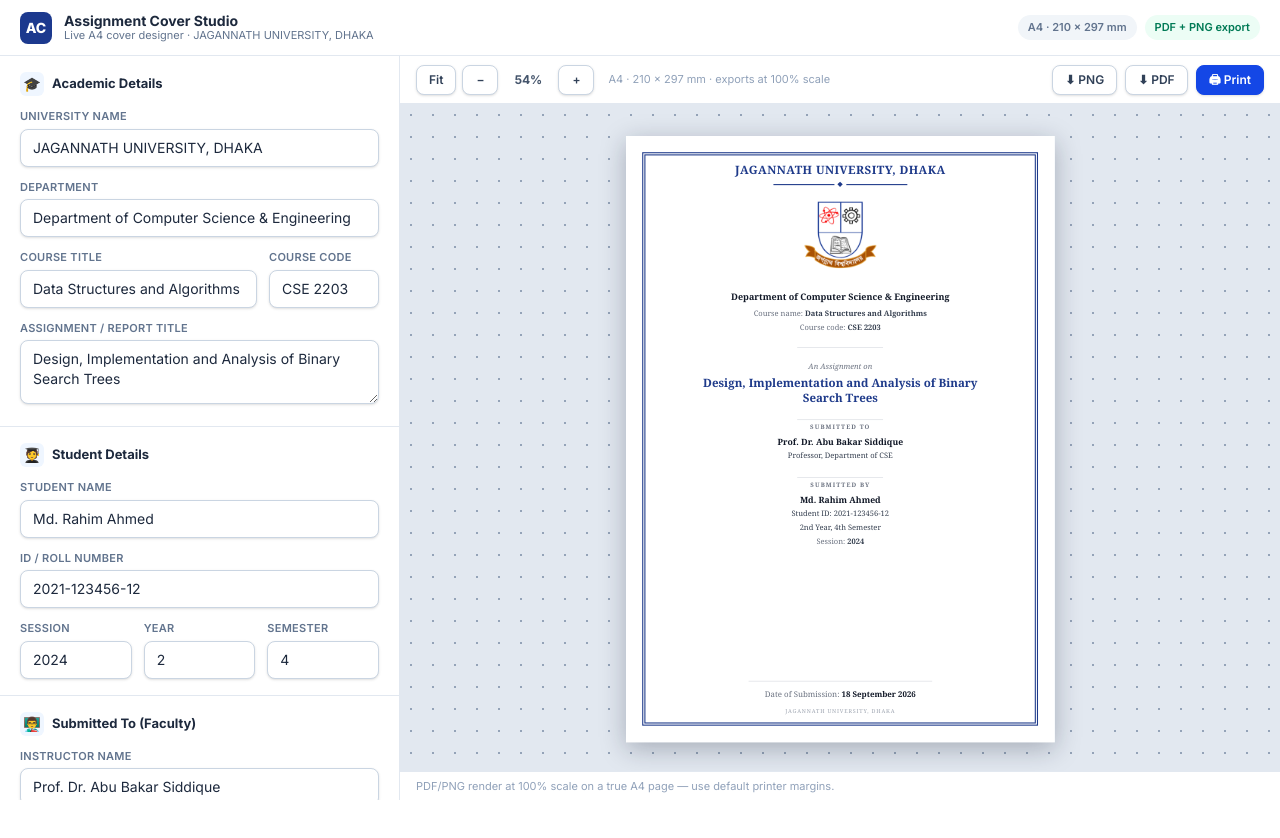
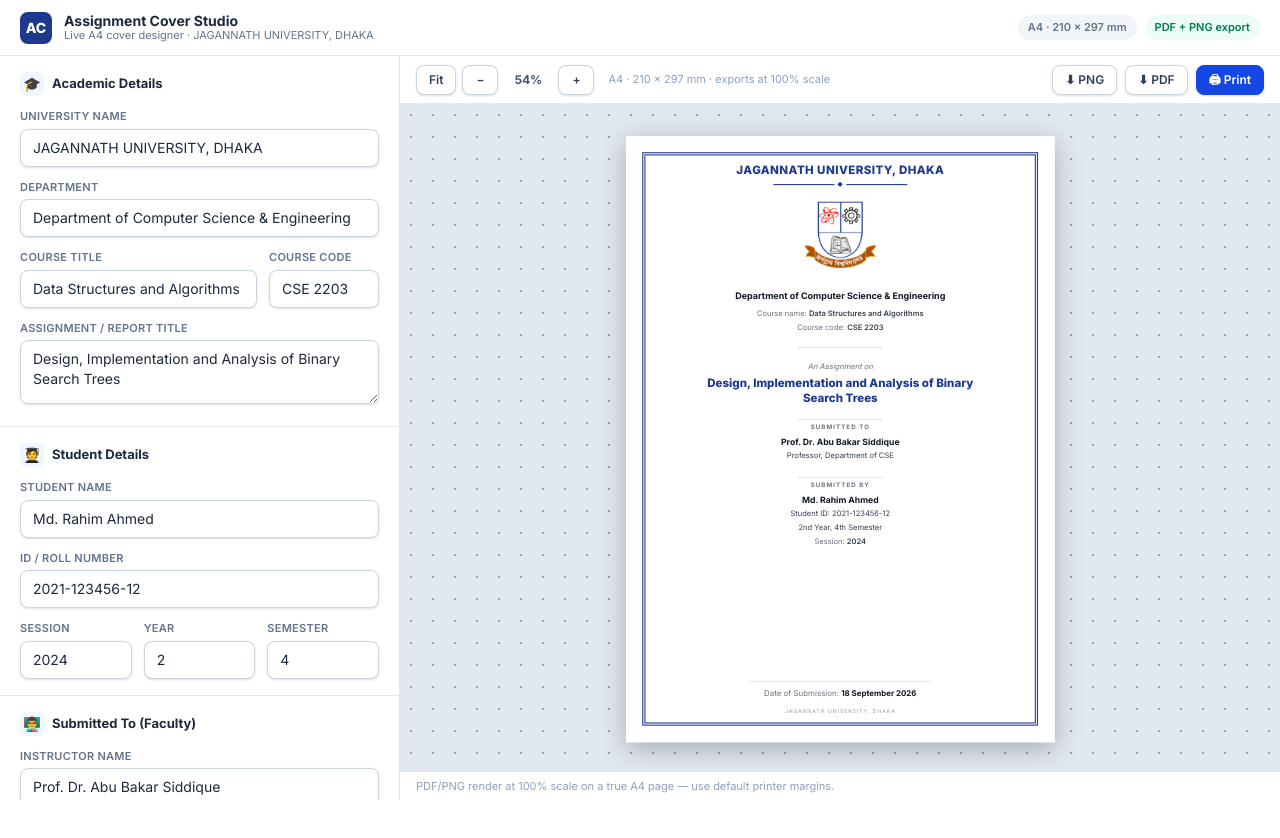
Before and after one commit to sadmanedu/assignment-cover, a React (Vite) app: page / in a window 1280 px wide. Shown: the top 838 px of the page. Built offline with nearby package versions, Linux system fonts and the light colour scheme; a web font is replaced by a local one.

Commit message:
Drop Classic Serif; make Modern Sans (Inter) the default font
- font options are now Modern Sans / Formal / Saira Semi Condensed
- sheet falls back to Inter if a saved cover references a removed font

Co-authored-by: arena-agent <297053741+arena-agent@users.noreply.github.com>

```diff
--- a/scripts/smoke.mjs
+++ b/scripts/smoke.mjs
@@ -50,6 +50,8 @@
     ['zoom toolbar (Fit)', html.includes('Fit')],
     ['export buttons', html.includes('PNG') && html.includes('PDF') && html.includes('Print')],
     ['saira font option', html.includes('Saira Semi Condensed')],
+    ['classic serif removed', !html.includes('Classic Serif')],
+    ['modern sans is default', /font-family:\s*(?:&quot;|")?Inter/i.test(html)],
     ['JNU crest on sheet', html.includes('/jnu-logo.png')],
     ['JNU crest in logo panel', html.includes('jnu-logo.png')],
   ];
--- a/src/components/Sheet.tsx
+++ b/src/components/Sheet.tsx
@@ -148,7 +148,7 @@
 
   const accent = accentColor;
   const bg = BACKGROUNDS[backgroundKey];
-  const font = FONT_STACKS[fontKey];
+  const font = FONT_STACKS[fontKey] ?? FONT_STACKS.sans;
   const logo = logoDataUrl ?? emblemUrl;
   const circular = logoShape === 'circular';
 
--- a/src/constants.ts
+++ b/src/constants.ts
@@ -34,7 +34,7 @@
   logoDataUrl: DEFAULT_LOGO_URL,
   logoShape: 'normal',
   logoSize: 36,
-  fontKey: 'serif',
+  fontKey: 'sans',
   backgroundKey: 'white',
 };
 
@@ -50,14 +50,12 @@
 
 export const FONT_STACKS: Record<FontKey, string> = {
   sans: `'Inter','Segoe UI',system-ui,-apple-system,sans-serif`,
-  serif: `Georgia,'Times New Roman','Noto Serif Bengali',serif`,
   formal: `'Palatino Linotype','Book Antiqua',Palatino,Georgia,serif`,
   saira: `'Saira Semi Condensed','Arial Narrow',Arial,sans-serif`,
 };
 
 export const FONT_OPTIONS: { key: FontKey; label: string; hint: string }[] = [
   { key: 'sans', label: 'Modern Sans', hint: 'Inter' },
-  { key: 'serif', label: 'Classic Serif', hint: 'Georgia' },
   { key: 'formal', label: 'Formal', hint: 'Palatino' },
   { key: 'saira', label: 'Saira Semi Condensed', hint: 'Condensed Sans' },
 ];
--- a/src/types.ts
+++ b/src/types.ts
@@ -1,6 +1,6 @@
 export type BorderStyle = 'none' | 'single' | 'double' | 'decorative';
 export type LogoShape = 'normal' | 'circular';
-export type FontKey = 'sans' | 'serif' | 'formal' | 'saira';
+export type FontKey = 'sans' | 'formal' | 'saira';
 export type BackgroundKey = 'white' | 'offwhite' | 'cream' | 'gray' | 'linen';
 
 export interface CoverData {
```
Also changed, not shown: 1 other file (tests, documents, lock files or other folders).
